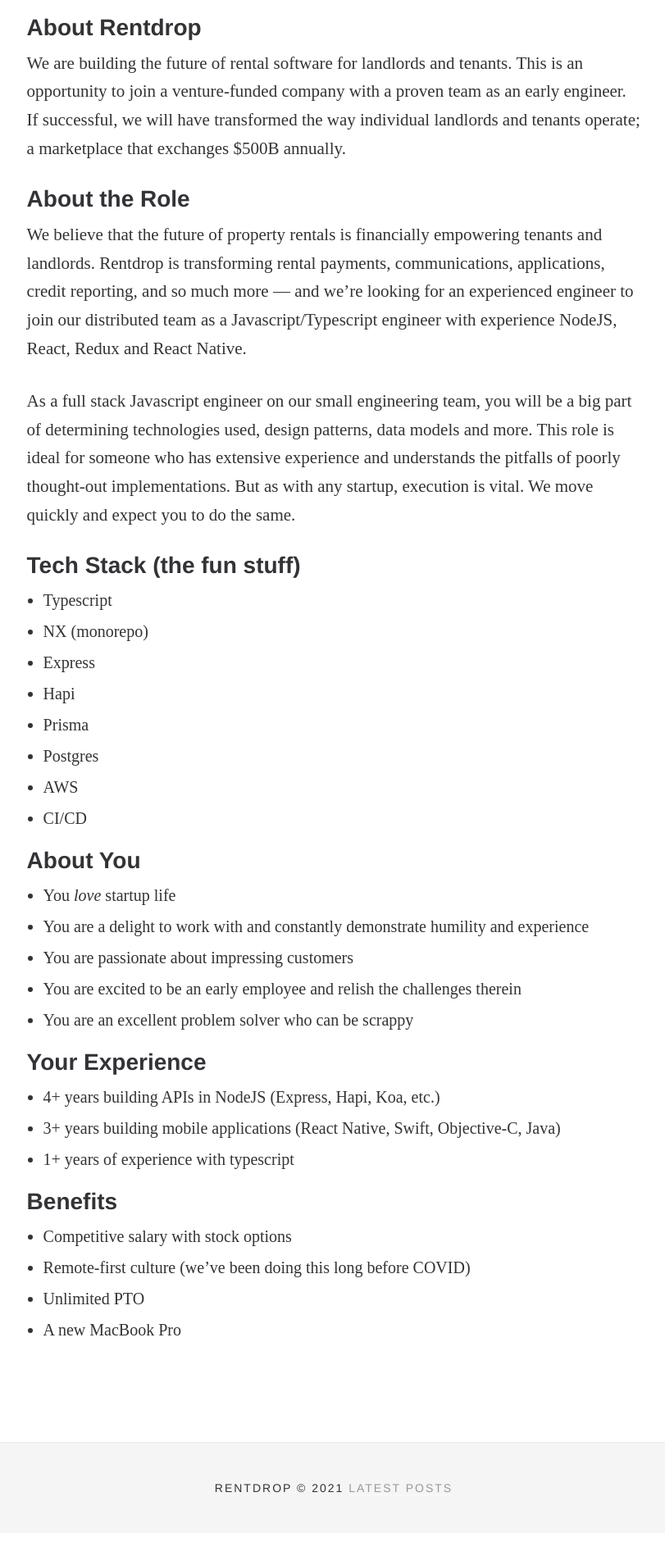
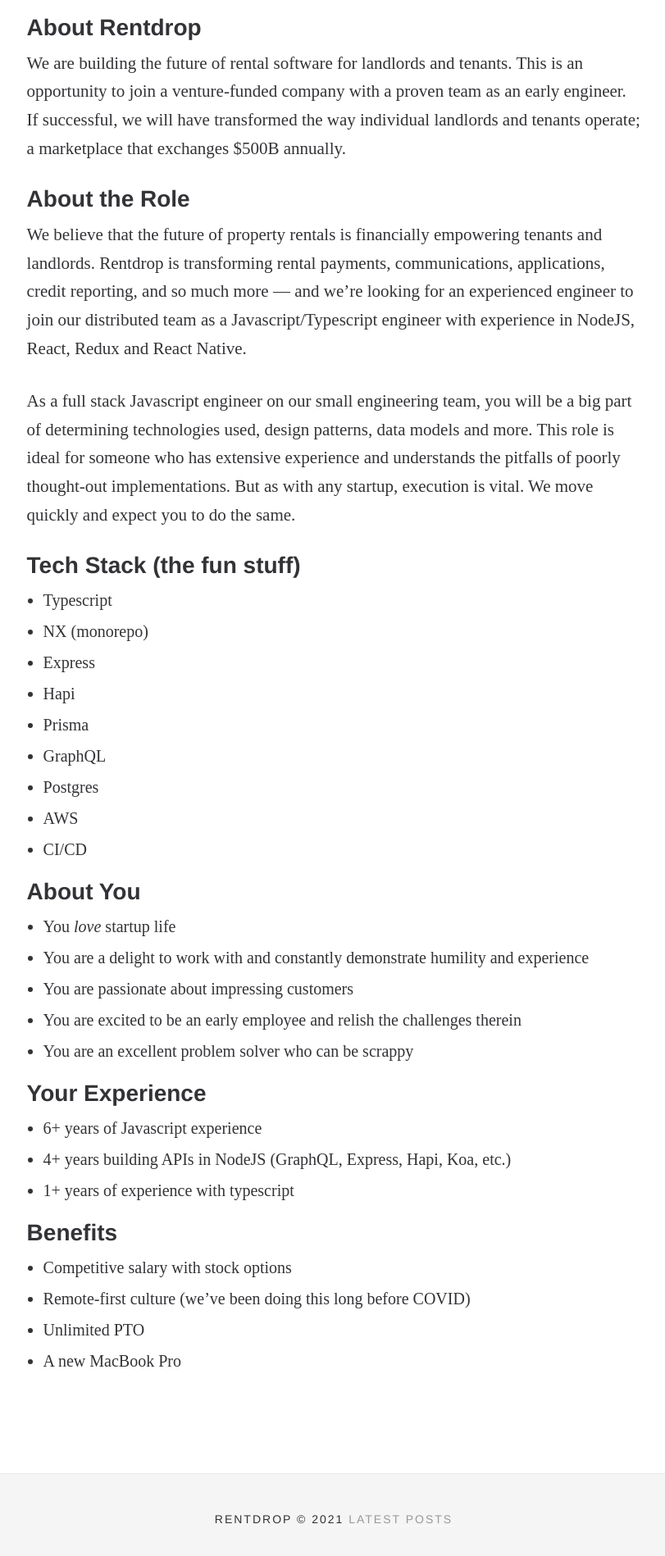
Before and after one commit to rentdrop/rentdrop.github.io, a Jekyll site: the page built from full-stack-javasacript.md, in a window 1280 px wide. Shown: the part 608-2506 px from the top of the page at 82% size, without its empty margins (233-1044 px from the left). Built offline with Jekyll 4.4.1, drawn with Linux system fonts in a browser that asks for light colours.

Commit message:
updated reqs

```diff
--- a/full-stack-javasacript.md
+++ b/full-stack-javasacript.md
@@ -9,7 +9,7 @@
 We are building the future of rental software for landlords and tenants. This is an opportunity to join a venture-funded company with a proven team as an early engineer. If successful, we will have transformed the way individual landlords and tenants operate; a marketplace that exchanges $500B annually.
 
 ## About the Role
-We believe that the future of property rentals is financially empowering tenants and landlords. Rentdrop is transforming rental payments, communications, applications, credit reporting, and so much more — and we’re looking for an experienced engineer to join our distributed team as a Javascript/Typescript engineer with experience NodeJS, React, Redux and React Native.
+We believe that the future of property rentals is financially empowering tenants and landlords. Rentdrop is transforming rental payments, communications, applications, credit reporting, and so much more — and we’re looking for an experienced engineer to join our distributed team as a Javascript/Typescript engineer with experience in NodeJS, React, Redux and React Native.
 
 As a full stack Javascript engineer on our small engineering team, you will be a big part of determining technologies used, design patterns, data models and more. This role is ideal for someone who has extensive experience and understands the pitfalls of poorly thought-out implementations. But as with any startup, execution is vital. We move quickly and expect you to do the same.
 
@@ -19,6 +19,7 @@
 - Express
 - Hapi
 - Prisma
+- GraphQL
 - Postgres
 - AWS
 - CI/CD
@@ -31,8 +32,8 @@
 - You are an excellent problem solver who can be scrappy
 
 ## Your Experience
-- 4+ years building APIs in NodeJS (Express, Hapi, Koa, etc.)
-- 3+ years building mobile applications (React Native, Swift, Objective-C, Java)
+- 6+ years of Javascript experience
+- 4+ years building APIs in NodeJS (GraphQL, Express, Hapi, Koa, etc.)
 - 1+ years of experience with typescript
 
 ## Benefits
```
